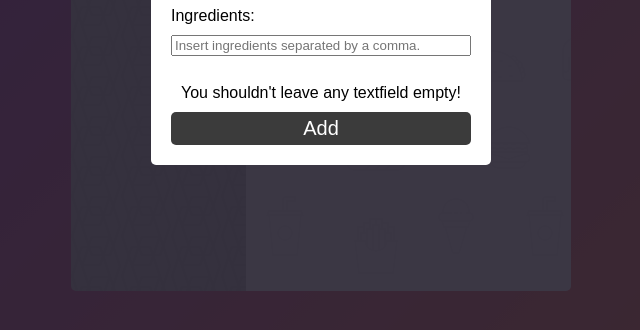
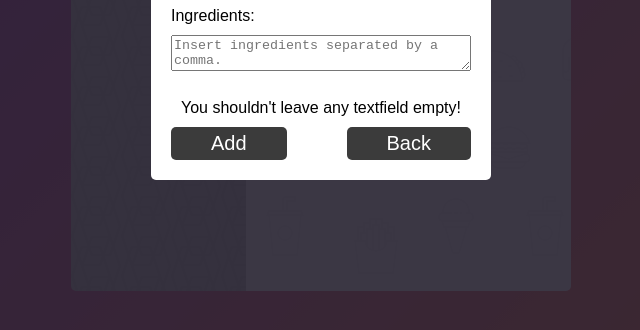
Before and after one commit to erosilk/recipe-box, a React app: page / in a window 1280 px wide. Both pictures are taken after a click on the element "Add". Shown: the part 392-722 px from the top of the page, without its empty margins (319-959 px from the left). Built offline with nearby package versions, Linux system fonts and the light colour scheme.

Commit message:
add back button on form

```diff
--- a/src/RecipeForm.js
+++ b/src/RecipeForm.js
@@ -60,7 +60,11 @@ class RecipeForm extends Component
             }
         }
 
+        let goBack = this.props.toggleRecipeForm;
 
+        if (this.props.isEdit) {
+            goBack = this.props.toggleEditRecipeForm;
+        }
 
         return (
             <div className="form-bg">
@@ -73,13 +77,16 @@ class RecipeForm extends Component
                                        placeholder="Insert the name of your recipe here." />
 
                     <p>{this.labels.recipeIngredients}</p>
-                    <input type="text" name="recipeingredients"
+                    <textarea type="text" name="recipeingredients"
                                        value={this.state.recipeIngredientsVal}
                                        onChange={this.updateRIText}
                                        placeholder="Insert ingredients separated by a comma." />
                     <br/>
                     {message}
+                    <div className="formbuttons">
                     {button}
+                    <button onClick={goBack}> Back </button>
+                    </div>
                 </div>
             </div>
         )
--- a/src/Window.js
+++ b/src/Window.js
@@ -137,7 +137,9 @@ class Window extends Component
                                      modifyRecipe={this.modifyRecipe}
                                      recipeName=""
                                      recipeList=""
-                                     isEdit={false}/>
+                                     isEdit={false}
+                                     toggleRecipeForm={this.toggleRecipeForm}
+                                     toggleEditRecipeForm={this.toggleEditRecipeForm}/>
 
 
             if (this.state.isEdit) {
@@ -148,7 +150,9 @@ class Window extends Component
                                          modifyRecipe={this.modifyRecipe}
                                          recipeName={Object.keys(this.state.recipes[this.state.currentRecipe])[0]}
                                          recipeList={ingredientString}
-                                         isEdit={true}/>
+                                         isEdit={true}
+                                         toggleRecipeForm={this.toggleRecipeForm}
+                                         toggleEditRecipeForm={this.toggleEditRecipeForm}/>
             }
         }
 
--- a/src/index.css
+++ b/src/index.css
@@ -132,3 +132,18 @@ li {
 i {
   margin-right: 10px;
 }
+
+.formbuttons {
+  display: flex;
+  justify-content: space-between
+}
+
+.formbuttons button {
+  padding: 5px 40px;
+
+}
+
+.form-container textarea {
+  resize: vertical;
+  max-height: 100px;
+}
```
Also changed, not shown: build/asset-manifest.json, build/index.html, 2 other files.
